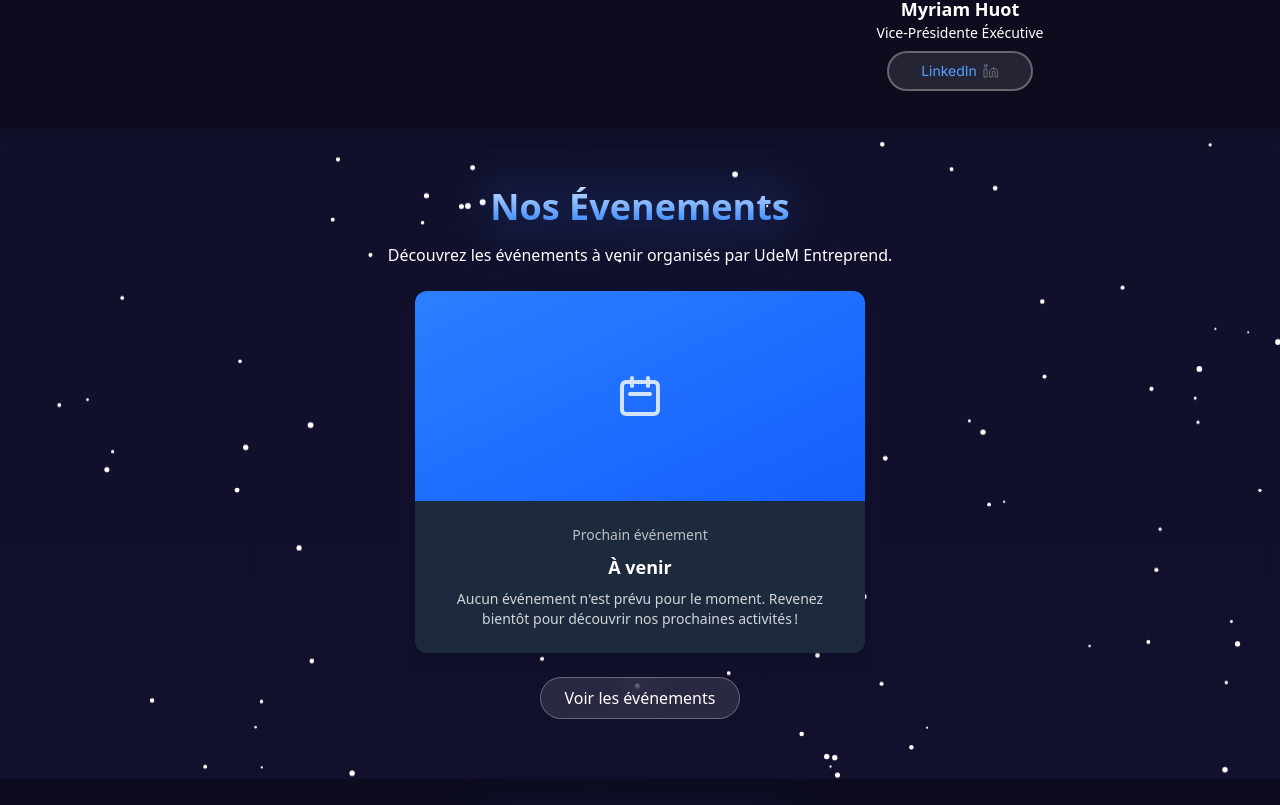
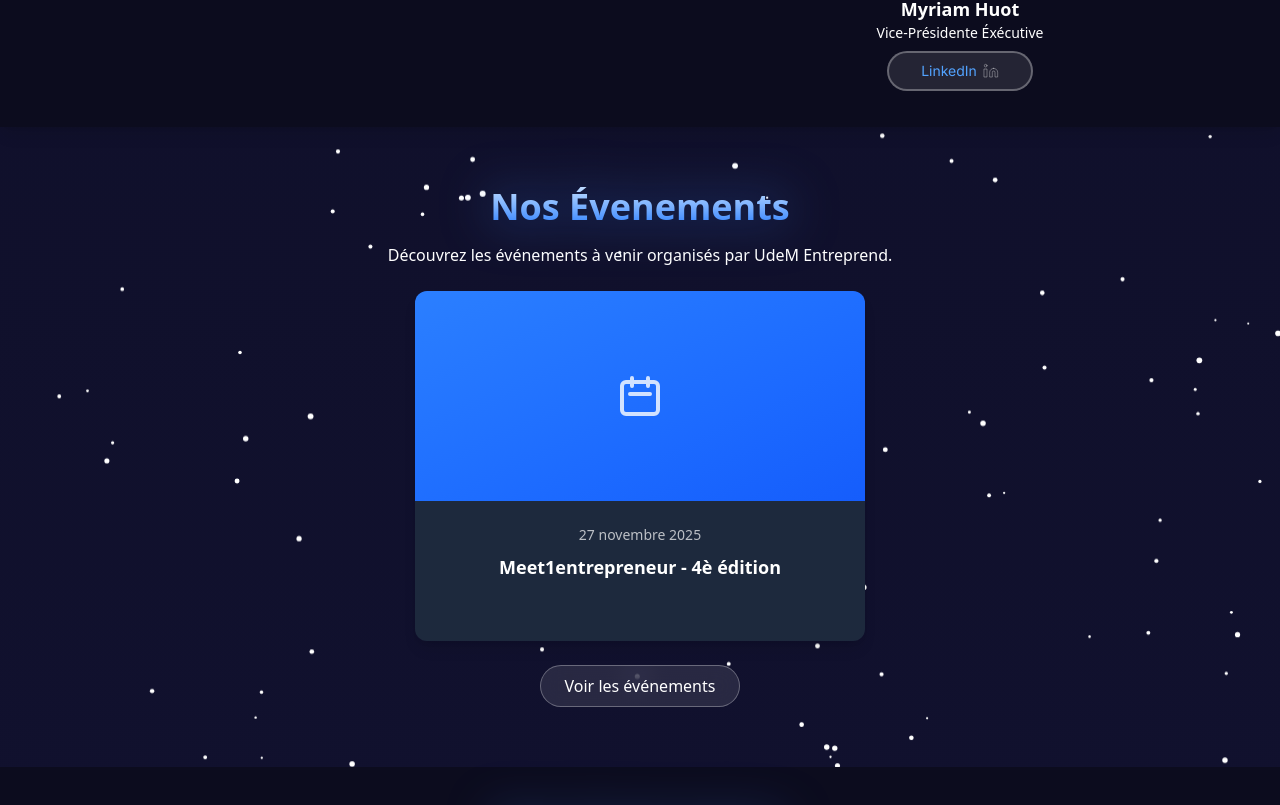
Before and after one commit to Soglo3006/Udem-entreprend, a React (Vite) app in the folder entreprendre-udem/: page / in a window 1280 px wide. Shown: the part 3915-4720 px from the top of the page. Built offline with nearby package versions, Linux system fonts and the light colour scheme.

Commit message:
Ajout du premier evenement dans le site

```diff
--- a/entreprendre-udem/src/EvenementDetail.jsx
+++ b/entreprendre-udem/src/EvenementDetail.jsx
@@ -13,7 +13,9 @@ import StarsCanvas from "./home/StarsCanvas";
 
 function EvenementDetail() {
   const { eventId } = useParams();
-  const event = evenementsData.find(e => e.id === eventId);
+  const event =
+    evenementsData.aVenir.find((e) => e.id === eventId) ||
+    evenementsData.ancien.find((e) => e.id === eventId);
   const [loading, setLoading] = useState(true);
 
   useEffect(() => {
@@ -35,19 +37,30 @@ function EvenementDetail() {
     <div className="min-h-screen bg-gradient-to-b from-[#0c0c1e] to-[#121232] text-white font-sans relative overflow-hidden">
       <Header />
       <StarsCanvas nombreEtoile={300} />
-      <section className="relative z-10 py-8 sm:py-12">
+      <section className="relative z-10 pt-8 sm:pt-12">
         <div className="max-w-6xl mx-auto px-4 sm:px-6 text-center">
           <h1 className="text-4xl sm:text-6xl md:text-7xl lg:text-8xl font-extrabold bg-gradient-to-b from-blue-200 to-blue-500 bg-clip-text text-transparent drop-shadow-[0_0_25px_rgba(59,130,246,0.6)]">
             {event.titre}
           </h1>
-          <div className="flex flex-wrap justify-center gap-4 mt-3 sm:mt-4 text-gray-400 text-xs sm:text-sm">
-            <span>{event.date}</span>
-            <span>{event.lieu}</span>
+          <div className="flex flex-wrap justify-center gap-4 mt-3 sm:mt-4 text-gray-400 text-md sm:text-lg">
+            <span>{event.date}</span><p>|</p><span>{event.lieu}</span>
           </div>
           <div className="w-12 sm:w-16 h-1 bg-blue-400 mx-auto my-6 sm:my-8"></div>
-          <p className="text-gray-300 leading-relaxed text-base sm:text-lg px-2 sm:px-0">
+          <p className="text-gray-300 leading-relaxed text-base sm:text-lg px-2 sm:px-0 whitespace-pre-line">
             {event.resume}
           </p>
+          {event.billeterie && (
+            <div className="mt-8">
+              <a
+                href={event.billeterie}
+                target="_blank"
+                rel="noopener noreferrer"
+                className="inline-block px-6 py-3 rounded-full font-semibold border border-white/30 bg-white/10 backdrop-blur-md text-white hover:bg-gradient-to-r hover:from-blue-400 hover:to-blue-600 hover:shadow-[0_0_25px_rgba(59,130,246,0.5)] hover:scale-105 transition-all duration-300"
+              >
+                S'inscrire à l'évenement
+              </a>
+            </div>
+          )}
         </div>
       </section>
       {event.galerie?.length > 0 && (
--- a/entreprendre-udem/src/EvenementsPage.jsx
+++ b/entreprendre-udem/src/EvenementsPage.jsx
@@ -17,7 +17,7 @@ function EvenementsPage() {
         </h1>
         <div className="flex justify-center px-4">
           <div className="grid grid-cols-1 sm:grid-cols-2 xl:grid-cols-3 px-4 gap-6 sm:gap-8 lg:gap-10">
-            {evenementsData.map((evenement) => (
+            {evenementsData.ancien.map((evenement) => (
               <EventCard
                 key={evenement.id}
                 title={evenement.titre}
--- a/entreprendre-udem/src/EventCard.jsx
+++ b/entreprendre-udem/src/EventCard.jsx
@@ -35,7 +35,17 @@ function EventCard({ title, description, image, date, path }) {
     </div>
   );
 
-  return image && path ? <Link to={path}>{CardContent}</Link> : CardContent;
+  return (
+    <div className="block w-full max-w-[450px]">
+      {date && path ? (
+        <Link to={path} className="block w-full h-full">
+          {CardContent}
+        </Link>
+      ) : (
+        <div className="block w-full h-full cursor-default">{CardContent}</div>
+      )}
+    </div>
+  );
 }
 
 export default EventCard;
--- a/entreprendre-udem/src/data/EvenementData.js
+++ b/entreprendre-udem/src/data/EvenementData.js
@@ -1,4 +1,41 @@
-export const evenementsData = [
+export const evenementsData = {
+  aVenir:[
+    {
+    id:"meet1-2025",
+    titre:"Meet1entrepreneur - 4è édition",
+    date:"27 novembre 2025",
+    imagePricipale:"",
+    imageEventCard:"",
+    description:"",
+    resume: `Meet1Entrepreneur marquera notre 4è édition. Cet événement est une soirée où vous aurez l'occasion de rencontrer Simon De Baene (Workleap) et Normand Chartrand (CDPQ), deux entrepreneurs passionnés, et d’échanger avec eux sur leurs parcours, leurs défis et leurs réussites.
+            L’événement débute dans une atmosphère chaleureuse avec un cocktail et des bouchées, suivi d’un mot de bienvenue et d’une présentation de l’équipe. Deux panels rythment ensuite la soirée : d’abord, chaque entrepreneur partagera son histoire et ses apprentissages, puis ils se retrouveront ensemble pour une discussion.
+            La soirée se conclut sur un moment de réseautage, idéal pour échanger, poser des questions et créer des liens.`,
+    billeterie: "https://www.eventbrite.ca/e/meet1entrepreneur-4e-edition-tickets-1937068747769?utm_experiment=test_share_listing&aff=ebdsshios&fbclid=IwY2xjawNz03hleHRuA2FlbQIxMABicmlkETFJSTdHWjY1T3I4UGNiUndRAR6-k2pXMsS6dkPfoNWaXUkU-5b-XmOC4UTzRyMacbiyD6Un2Il-XGhr2vLpqw_aem_pSKWYq1BIWd5tKuiPWiPcA",
+    partenaires:[{
+
+    }],
+    video:null,
+    galerie: [],
+    lieu: "Pavillon Lionel-Groulx, chemin de le tour",
+    path:"/evenements/meet1-2025",
+    invite:[
+      {
+        nom: "Simon De Baene",
+        description: "Simon De Baene est le cofondateur et PDG de Workleap, une entreprise montréalaise qui repense la façon de travailler et de collaborer. Entrepreneur audacieux, il se distingue par sa vision humaine du leadership et son approche franche des défis de la croissance. Il partage avec authenticité son parcours, ses apprentissages et sa passion pour l’innovation.",
+        image: "/evenement/M1E/M1E_4E/Simon De Baene.webp",
+        linkedin:"https://www.linkedin.com/in/simondebaene/"
+      },
+      {
+        nom: "Normand Chartrand",
+        description: "Normand Chartrand travaille en capital de risque à la CDPQ, où il accompagne des entrepreneurs qui façonnent l’avenir. Il se distingue par sa curiosité, son écoute et son envie sincère de comprendre les gens derrière les projets. Proche du terrain, il aime échanger, apprendre et encourager ceux qui osent entreprendre avec passion et authenticité.",
+        image: "/evenement/M1E/M1E_4E/Normand Chartrand.jpg",
+        linkedin:"https://www.linkedin.com/in/normand-chartrand-65b70917"
+      }
+    ],
+  },
+  ],
+
+  ancien : [
   {
     id: "altitude",
     titre: "Altitude",
@@ -6,7 +43,7 @@ export const evenementsData = [
     imagePrincipale: "/evenement/Altitude/Altitude.webp",
     imageEventCard: "/evenement/Altitude/Altitude.png",
     description: "",
-    resume: "Altitude est l’événement phare de l’entrepreneuriat à l’Université de Montréal. Conçu pour celles et ceux qui souhaitent passer de l’idée à l’action, il réunit étudiant·e·s, jeunes entrepreneur·e·s et passionné·e·s de création autour d’une soirée dynamique et inspirante. Les participants y ont plongé dans l’univers entrepreneurial grâce à des conseils concrets, des outils pratiques et des échanges enrichissants.",
+    resume: "Altitude est l’événement phare de l’entrepreneuriat à l’Université de Montréal. Conçu pour celles et ceux qui souhaitent passer de l’idée à l’action, il réunit des étudiantes, jeunes entrepreneures et passionnées de création autour d’une soirée dynamique et inspirante. Les participants y ont plongé dans l’univers entrepreneurial grâce à des conseils concrets, des outils pratiques et des échanges enrichissants.",
     partenaires: [
       {
         nom: "millenium",
@@ -385,5 +422,6 @@ export const evenementsData = [
     image: "/evenement/M1E/M1E_2022/Mathieu-Morin-Lamy.jpg",
     linkedin:"https://www.linkedin.com/in/mathieu-morin-lamy/"
   }]
-}
-];
+},
+]
+};
--- a/entreprendre-udem/src/home/EventSection.jsx
+++ b/entreprendre-udem/src/home/EventSection.jsx
@@ -1,7 +1,10 @@
 import React from "react";
 import EventCard from "../EventCard";
+import { evenementsData } from "../data/EvenementData";
 
 function EventSection() {
+  const prochainEvenement = evenementsData.aVenir?.[0];
+
   return (
     <div id="evenements" className="p-15 items-center text-center justify-center flex flex-col">
       <h1 className="text-4xl md:text-4xl text-center mb-4 font-extrabold bg-gradient-to-b from-blue-200 to-blue-500 bg-clip-text text-transparent drop-shadow-[0_0_25px_rgba(59,130,246,0.6)]">
@@ -10,11 +13,21 @@ function EventSection() {
       <p className="text-white mb-6">
         Découvrez les événements à venir organisés par UdeM Entreprend.
       </p>
-      <EventCard
+      {
+        prochainEvenement ? (
+          <EventCard
+            title={prochainEvenement.titre}
+            description={prochainEvenement.description}
+            image={prochainEvenement.imageEventCard}
+            date={prochainEvenement.date}
+            path={prochainEvenement.path}
+          />
+        ) : (<EventCard
         title="À venir"
         description="Aucun événement n'est prévu pour le moment. Revenez bientôt pour découvrir nos prochaines activités !"
         image={null}
       />
+      )}
       <a href="evenements"
         className="relative inline-block px-6 py-2 rounded-full text-white font-medium
               border border-white/30 bg-white/10 backdrop-blur-md
```
Also changed, not shown: entreprendre-udem/public/evenement/M1E/M1E_4E/Normand Chartrand.jpg (added), entreprendre-udem/public/evenement/M1E/M1E_4E/Simon De Baene.webp (added).
